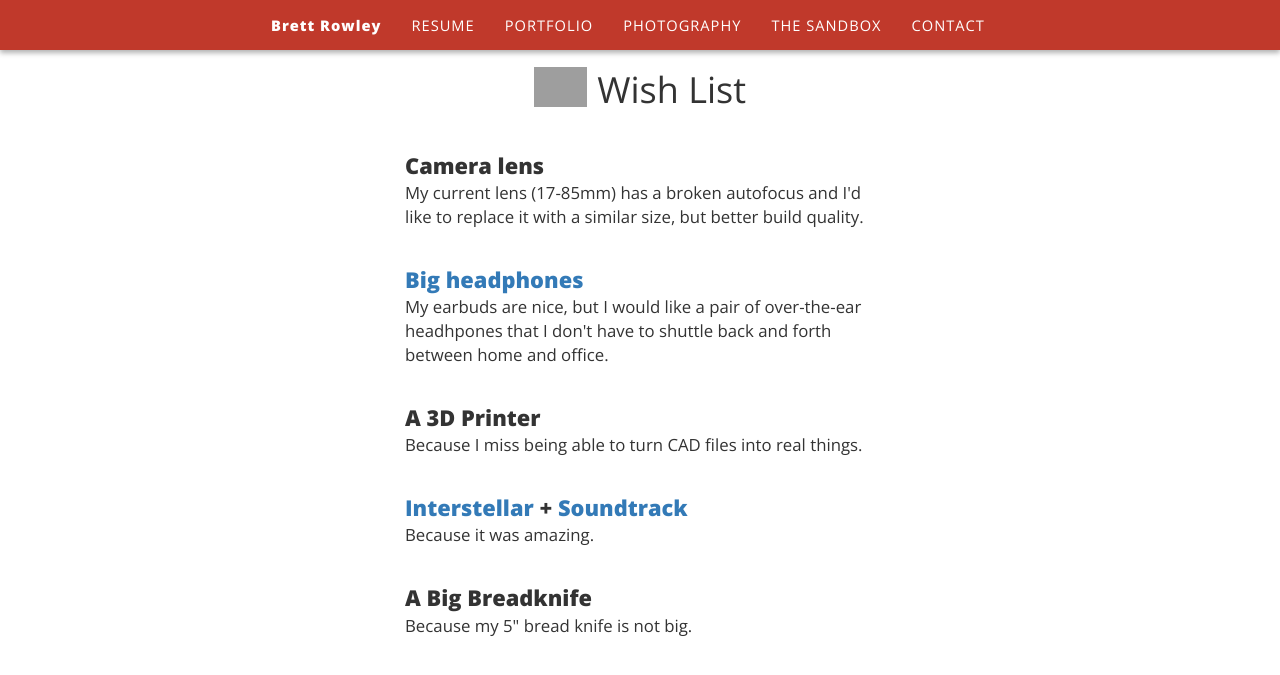
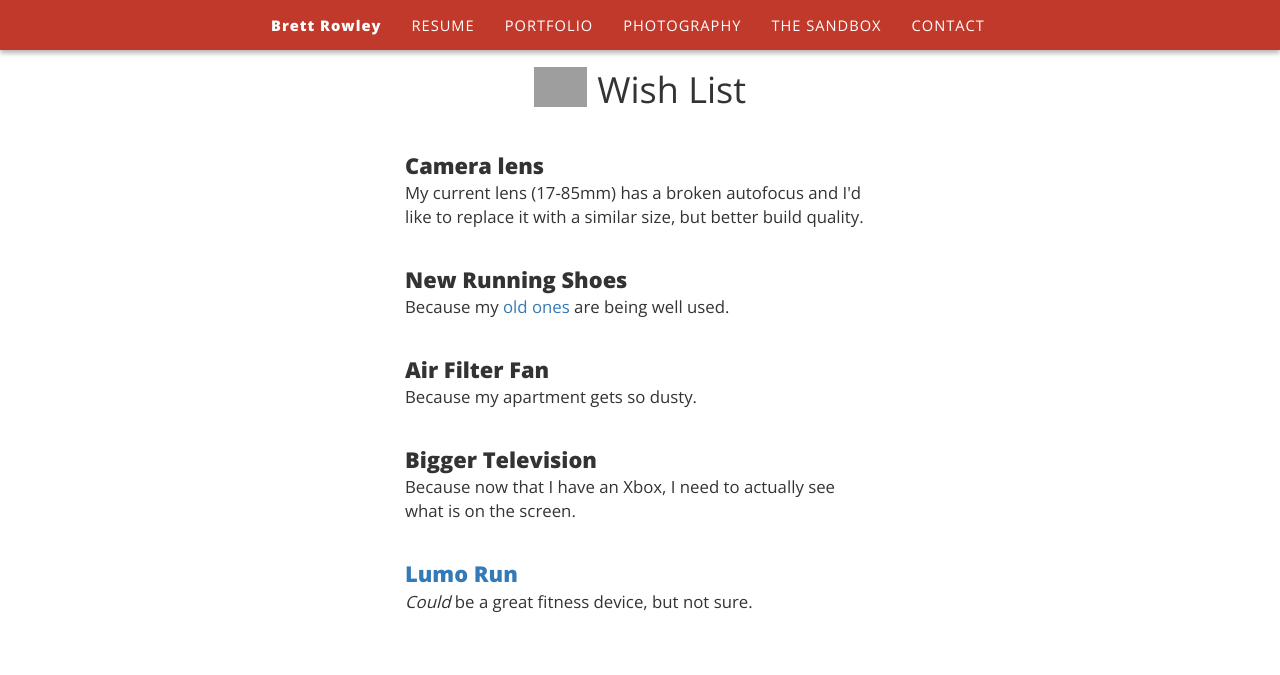
Before and after one commit to brettrowley/brettrowley.github.io, a Jekyll site: the page built from gifts/index.html, in a window 1280 px wide. Shown: the top 675 px of the page. Built offline with Jekyll 4.4.1, drawn with Linux system fonts in a browser that asks for light colours; some web fonts are replaced; grey boxes are pictures that could not be loaded.

Commit message:
Updated Gift List

```diff
--- a/gifts/index.html
+++ b/gifts/index.html
@@ -16,10 +16,11 @@ title: Gifts
   <div id="wishlist" class="container" style="max-width: 500px; margin: 0 auto; text-align: left; margin-top: 30px">
 	  <ul>
 	  	<li><strong>Camera lens</strong><br>My current lens (17-85mm) has a broken autofocus and I'd like to replace it with a similar size, but better build quality.</li>
-	  	<li><strong><a href="http://www.klipsch.com/reference-on-ear/details">Big headphones</a></strong><br>My earbuds are nice, but I would like a pair of over-the-ear headhpones that I don't have to shuttle back and forth between home and office.</li>
-	  	<li><strong>A 3D Printer</strong><br>Because I miss being able to turn CAD files into real things.</li>
-	  	<li><strong><a href="http://www.amazon.com/Interstellar-Blu-ray-Matthew-McConaughey/dp/B00SI7GCJK/ref=sr_1_2?s=movies-tv&ie=UTF8&qid=1432229442&sr=1-2&keywords=interstellar">Interstellar</a> + <a href="http://www.amazon.com/Interstellar-Original-Motion-Picture-Soundtrack/dp/B00OTLFGDW/ref=sr_1_1?ie=UTF8&qid=1432229456&sr=8-1&keywords=interstellar+soundtrack">Soundtrack</a></strong><br>Because it was amazing.</li>
-	  	<li><strong>A Big Breadknife</strong><br>Because my 5" bread knife is not big.</li>
+	  	<li><strong>New Running Shoes</strong><br>Because my <a href="http://www.merrell.com/US/en/bare-access-ultra/17276M.html">old ones</a> are being well used.</a></li>
+	  	<li><strong>Air Filter Fan</strong><br>Because my apartment gets so dusty.</li>
+	  	<li><strong>Bigger Television</strong><br>Because now that I have an Xbox, I need to actually see what is on the screen.</li>
+	  	<li><strong><a href="http://www.lumobodytech.com/product-category/lumo-run/">Lumo Run</a></strong><br><em>Could</em> be a great fitness device, but not sure.</li>
+
 	  </ul>
   </div>
 </body>
```
